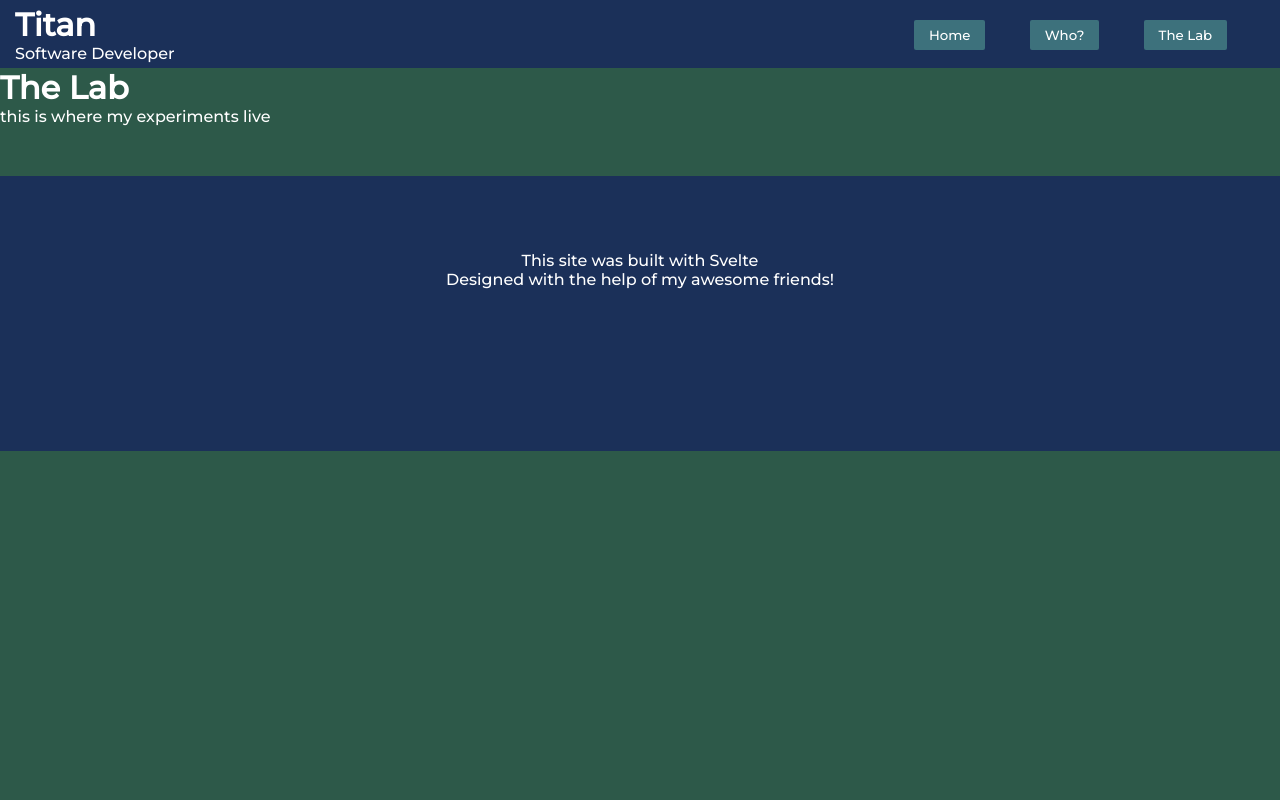
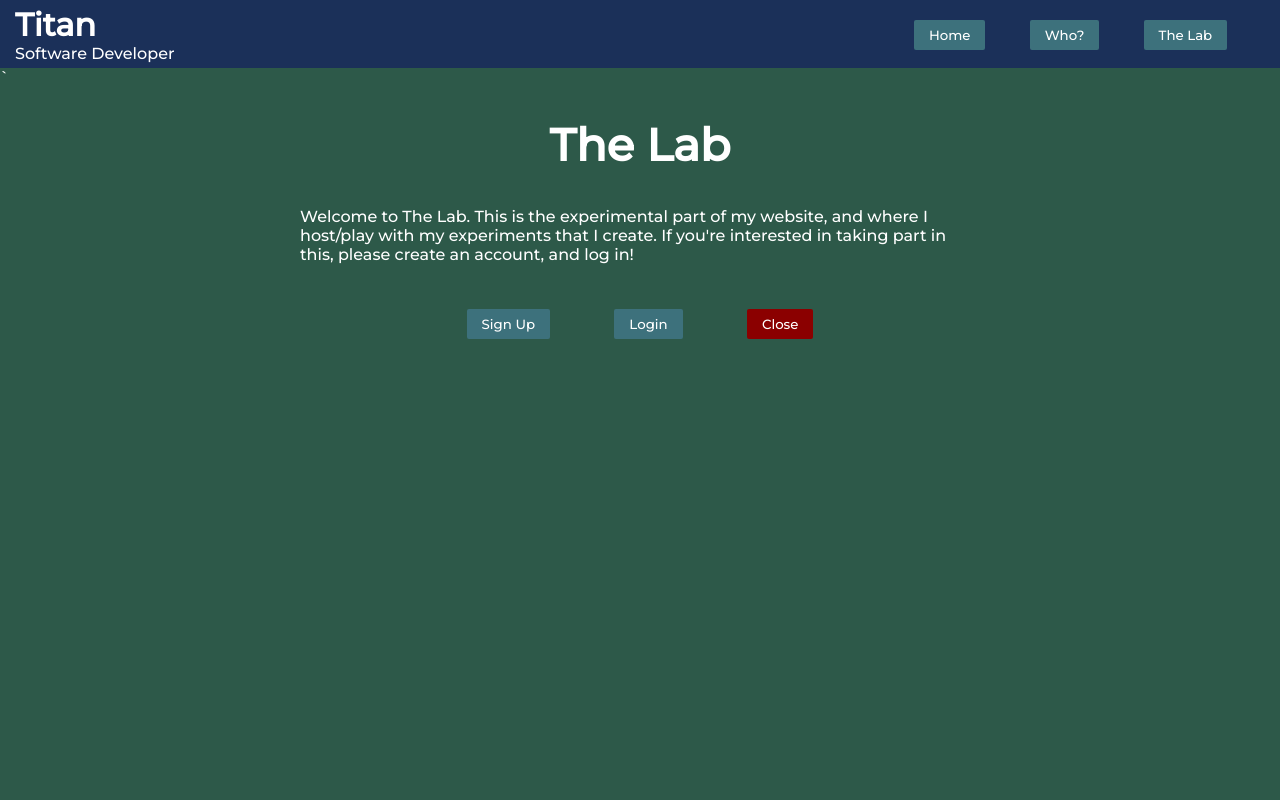
Before and after one commit to untold-titan/untoldtitan-blog, a SvelteKit app: page /the-lab in a window 1280 px wide. Shown: the top 800 px of the page. Built offline with nearby package versions, Linux system fonts and the light colour scheme; no server answers.

Commit message:
Scaffolded The Lab

```diff
--- a/src/routes/+layout.svelte
+++ b/src/routes/+layout.svelte
@@ -1,12 +1,16 @@
+<script>
+    import { goto } from "$app/navigation";
+</script>
+
 <div class="primaryB topbar">
     <div class="title">
         <h1>Titan</h1>
         <p>Software Developer</p>
     </div>
     <div class="nav">
-        <button>Home</button>
-        <button>Who?</button>
-        <button>The Lab</button>
+        <button on:click={() => goto("/")} class="topbar-buttons">Home</button>
+        <button class="topbar-buttons">Who?</button>
+        <button on:click={() => goto("/the-lab")} class="topbar-buttons">The Lab</button>
     </div>
 </div>
 
@@ -55,18 +59,20 @@
         padding: 7px 15px;
         border: 0;
         border-radius: 2px;
-        margin-right: 40px;
         background-color: #3d717c;
         color: #ffffff;
         font-family: "Montserrat", sans-serif;
     }
-
 
     /* Actual styles related to the topbar */
     .topbar {
         width: 100%;
         height: fit-content;
         display: flex;
+    }
+
+    .topbar-buttons{
+        margin-right: 40px;
     }
 
     .title {
@@ -81,7 +87,7 @@
         margin-top: 20px;
     }
 
-    .footer{
+    .footer {
         height: 200px;
         margin-top: 50px;
         padding-top: 75px;
--- a/src/routes/+page.svelte
+++ b/src/routes/+page.svelte
@@ -4,7 +4,6 @@
   import Post from "../components/Post.svelte";
   import { onMount } from "svelte";
   import * as THREE from "three";
-  import Layout from "./+layout.svelte";
   let canvas;
 
   //three.js
@@ -52,7 +51,7 @@
   let posts = 0;
   //Pocketbase
   onMount(() => {
-    const client = new Pocketbase("http://cataclysmpocket.tech/");
+    const client = new Pocketbase("https://cataclysmpocket.tech/");
     client.records
       .getFullList("posts", 200 /* batch size */, {
         sort: "-created",
@@ -126,6 +125,8 @@
   }
   .spacer {
     margin-bottom: 75px;
+    margin-left: 150px;
+    margin-right: 150px;
   }
 
   .left {
@@ -135,9 +136,4 @@
     margin-top: 100px;
     display: flex;
   }
-
-  .blog {
-    margin-left: auto;
-    margin-right: auto;
-  }
 </style>
--- a/src/routes/the-lab/+page.svelte
+++ b/src/routes/the-lab/+page.svelte
@@ -1,2 +1,175 @@
+`<script>
+    let loginStatus = 0; //0 - None, 1 - Sign up, 2 - Login
+    let canvas;
+    import * as THREE from "three";
+    import { onMount } from "svelte";
+    import { FBXLoader } from 'three/addons/loaders/FBXLoader.js';
+    import { OrbitControls } from 'three/examples/jsm/controls/OrbitControls'
+
+    onMount(() =>{
+        const camera = new THREE.PerspectiveCamera(70,1,0.01,1000);
+        const scene = new THREE.Scene();
+        const renderer = new THREE.WebGLRenderer({
+            alpha: true,
+            canvas: canvas
+        })
+
+        camera.position.z = 10;
+        let flask;
+        const loader = new FBXLoader();
+        loader.load("/Flask.fbx", (obj) => {
+            obj.traverse((child) => {
+                if(child.material){
+                    child.material = new THREE.MeshBasicMaterial({
+                        wireframe:true,
+                        color:0x00FFFF,
+                    })
+                }
+            })
+            obj.scale.set(0.007,0.007,0.007)
+            scene.add(obj)
+            flask = obj;
+        },undefined,(error) =>{
+            console.log(error)
+        })
+
+        const sun = new THREE.DirectionalLight(0xffffff,10)
+        scene.add(sun)
+
+        function animate(){
+            if(flask != undefined){
+                flask.rotation.x += 0.01;
+                flask.rotation.z -= 0.02;
+            }
+            requestAnimationFrame(animate);
+
+            renderer.render(scene,camera);
+        }
+
+        animate()
+    })
+</script>
+
 <h1>The Lab</h1>
-<p>this is where my experiments live</p>
+<div class="content">
+    <p>
+        Welcome to The Lab. This is the experimental part of my website, and
+        where I host/play with my experiments that I create. If you're
+        interested in taking part in this, please create an account, and log in!
+    </p>
+    <div class="buttons">
+        <button
+            on:click={() => {
+                loginStatus = 1;
+            }}>Sign Up</button
+        >
+        <button
+            on:click={() => {
+                loginStatus = 2;
+            }}>Login</button
+        >
+        <button
+            on:click={() => {
+                loginStatus = 0;
+            }}
+            class="red">Close</button
+        >
+    </div>
+    {#if loginStatus == 0}
+        <canvas bind:this={canvas}></canvas>
+    {:else if loginStatus == 1}
+        <div class="form">
+            <h2>Sign Up</h2>
+            <ul>
+                <li>
+                    <p>Email</p>
+                    <input type="email" />
+                </li>
+                <li>
+                    <p>Password</p>
+                    <input type="password" />
+                </li>
+                <li>
+                    <p>Username</p>
+                    <input type="text"/>
+                </li>
+                <li>
+                    <button>Sign me UP!</button>
+                </li>
+            </ul>
+        </div>
+    {:else if loginStatus == 2}
+        <div class="form">
+            <h2>Login</h2>
+            <ul>
+                <li>
+                    <p>Email</p>
+                    <input type="email" />
+                </li>
+                <li>
+                    <p>Password</p>
+                    <input type="password" />
+                </li>
+                <li>
+                    <button>Log me IN!</button>
+                </li>
+            </ul>
+        </div>
+    {/if}
+    <div class="spacer"/>
+</div>
+
+<style>
+    h1 {
+        margin-top: 30px;
+        text-align: center;
+        font-size: 45px;
+    }
+
+    input {
+        display: inline-block;
+        border: 0;
+        border-radius: 5px;
+    }
+    ul {
+        padding: 0;
+        list-style: none;
+        width: fit-content;
+        margin: 0 auto;
+    }
+
+    canvas{
+        width: 300px;
+        height: 300px;
+        margin-left: auto;
+        margin-right: auto;
+    }
+
+    h2 {
+        text-align: center;
+    }
+
+    li {
+        margin-top: 15px;
+    }
+
+    button {
+        margin: 0 30px;
+    }
+
+    .content {
+        margin: 35px 300px;
+    }
+
+    .buttons {
+        width: fit-content;
+        margin: 45px auto;
+    }
+
+    .red {
+        background-color: darkred;
+    }
+    .spacer{
+        height: 150px;
+    }
+</style>
```
